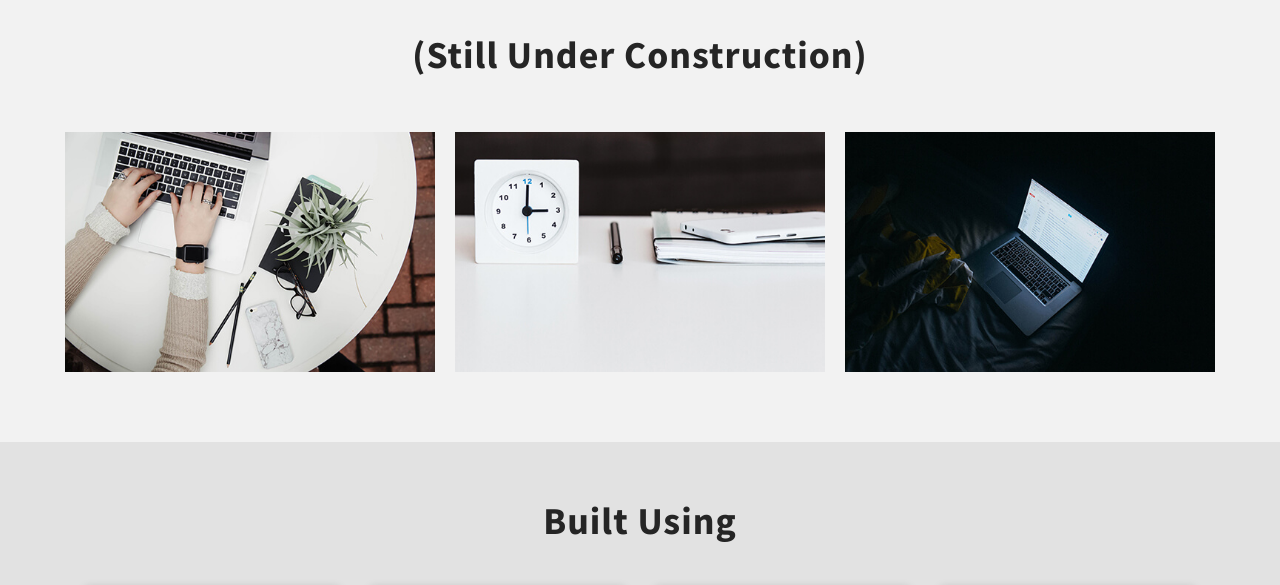
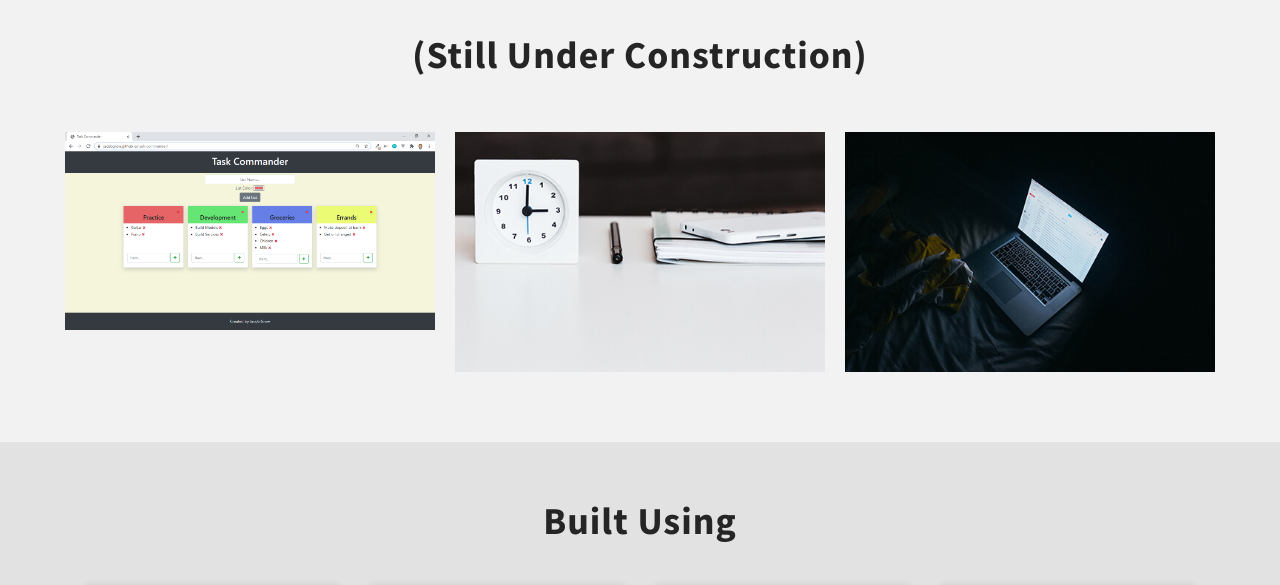
Before and after one commit to JacobGrow/JacobGrow, a plain HTML site: page index.html in a window 1280 px wide. Shown: the part 1400-1985 px from the top of the page. Drawn offline with nearby package versions, Linux system fonts and the light colour scheme; files whose address does not match are found by name.

Commit message:
Linked Task-Master

```diff
--- a/index.html
+++ b/index.html
@@ -197,13 +197,13 @@
             <div class="col-sm-6 col-md-4 col-lg-4 col-xl-4 mix development print">
               <div class="portfolio-item">
                 <div class="shot-item">
-                  <img src="assets/img/gallery/img-1.jpg" alt="" />
+                  <img src="assets/task-master.png" alt="" />
                   <div class="overlay">
                     <div class="icons">
-                      <a class="lightbox preview" href="assets/img/gallery/img-1.jpg">
+                      <a class="lightbox preview" href="assets/task-master.png">
                         <i class="icon-eye"></i>
                       </a>
-                      <a class="link" href="#">
+                      <a class="link" href="https://jacobgrow.github.io/task-commander/">
                         <i class="icon-link"></i>
                       </a>
                     </div>
```
Also changed, not shown: assets/task-master.png (added).
